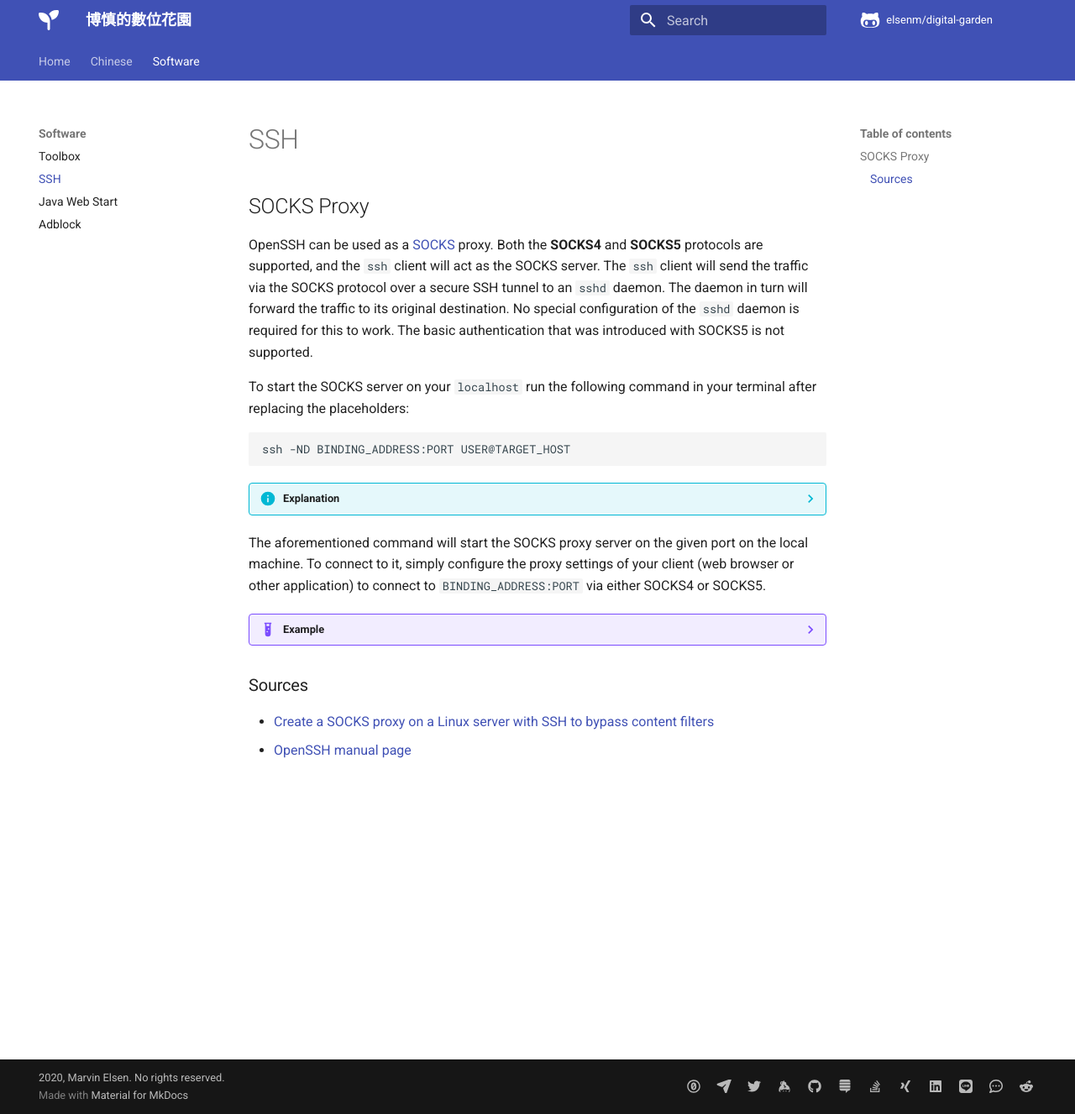
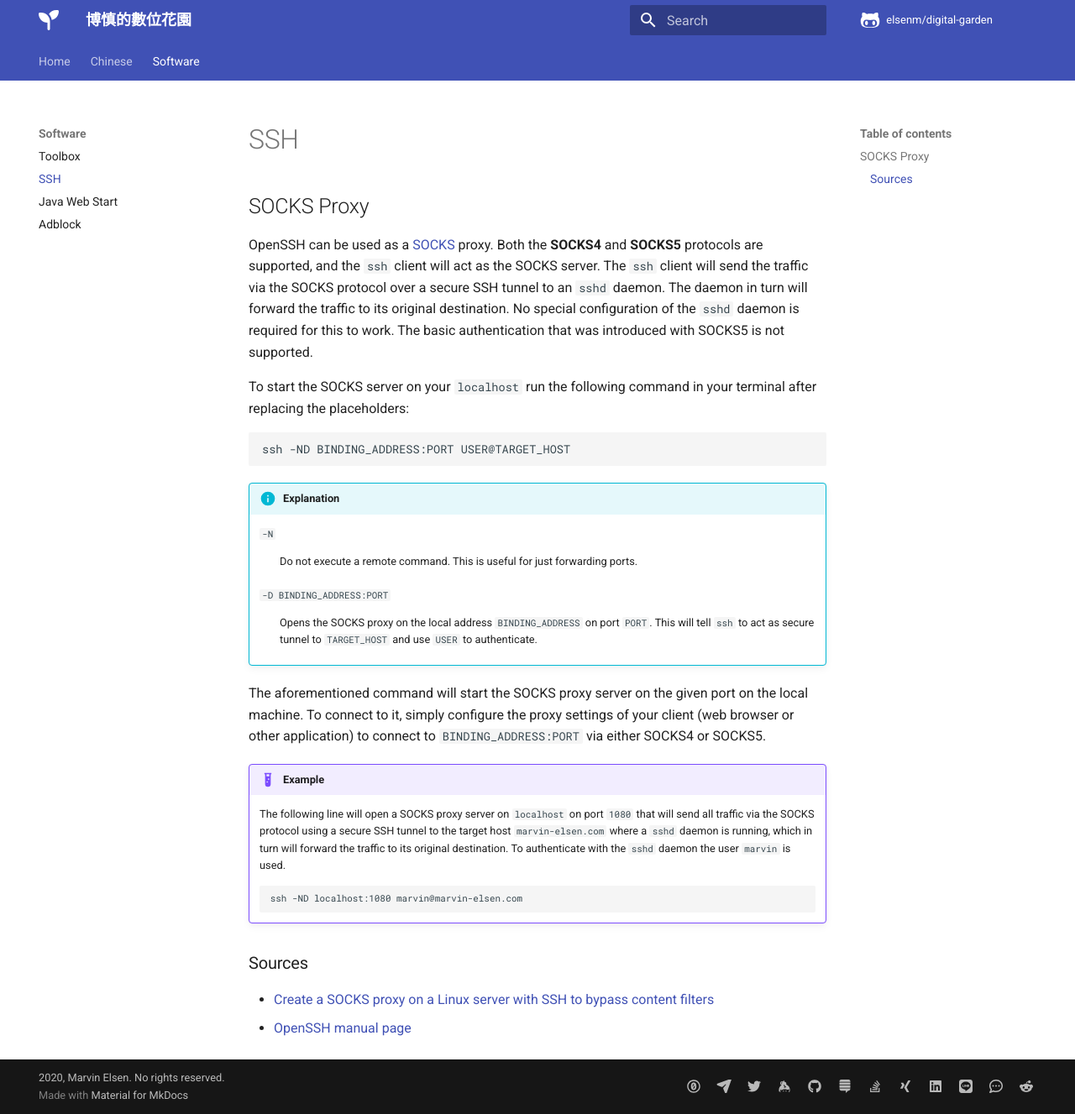
Before and after one commit to elsenm/digital-garden, an MkDocs documentation site: the page built from vimwiki/ssh.md, in a window 1280 px wide and 1327 px high. Shown: the whole window at 84% size. Built offline with MkDocs 1.6.1 and Material for MkDocs 9.7.7, drawn with Linux system fonts in a browser that asks for light colours; comment, search, counter and statistics services are not loaded.

Commit message:
Change admonitions in SSH section to always expand

````diff
--- a/vimwiki/ssh.md
+++ b/vimwiki/ssh.md
@@ -7,7 +7,7 @@ To start the SOCKS server on your `localhost` run the following command in your
 ssh -ND BINDING_ADDRESS:PORT USER@TARGET_HOST
 ```
 
-??? info "Explanation"
+!!! info "Explanation"
     `-N`
     :   Do not execute a remote command. This is useful for just forwarding ports.
 
@@ -16,7 +16,7 @@ ssh -ND BINDING_ADDRESS:PORT USER@TARGET_HOST
 
 The aforementioned command will start the SOCKS proxy server on the given port on the local machine. To connect to it, simply configure the proxy settings of your client (web browser or other application) to connect to `BINDING_ADDRESS:PORT` via either SOCKS4 or SOCKS5.
 
-??? example
+!!! example
     The following line will open a SOCKS proxy server on `localhost` on port `1080` that will send all traffic via the SOCKS protocol using a secure SSH tunnel to the target host `marvin-elsen.com` where a `sshd` daemon is running, which in turn will forward the traffic to its original destination. To authenticate with the `sshd` daemon the user `marvin` is used.
     ```shell
     ssh -ND localhost:1080 marvin@marvin-elsen.com
````
